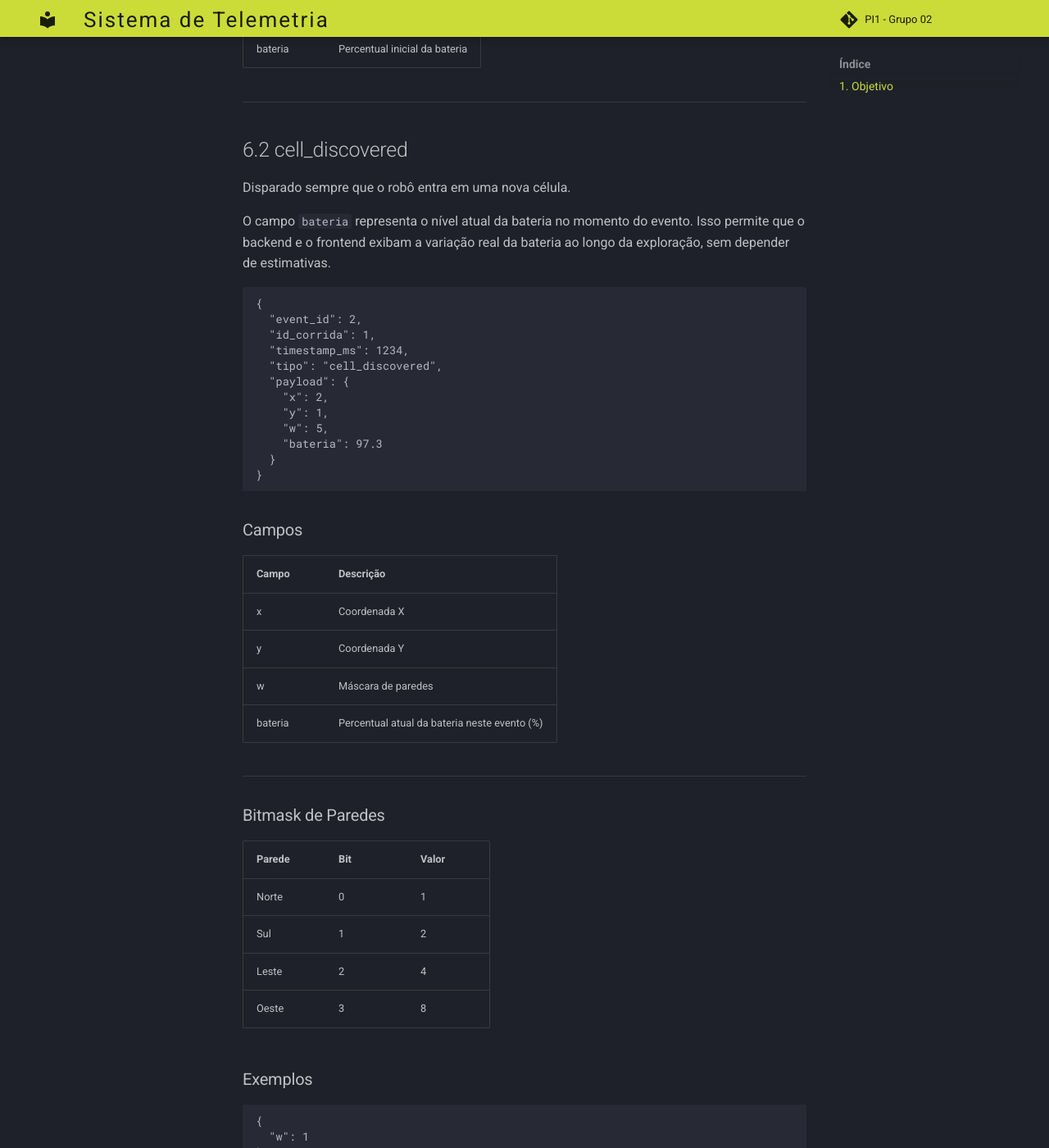
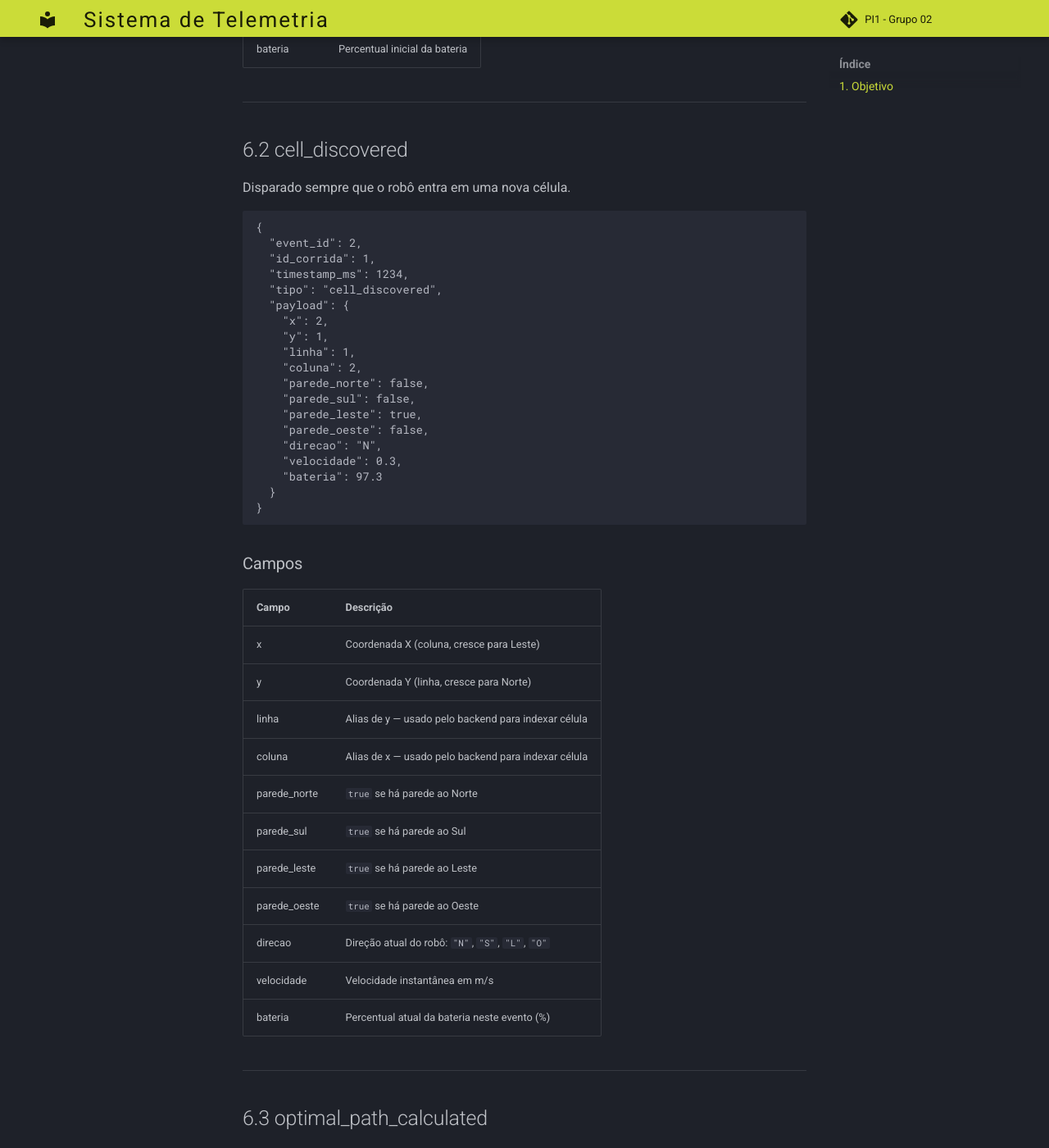
Before and after one commit to fcte-pi1/2026_1_PI1_Grupo02_Bruno, an MkDocs documentation site: the page built from docs/pages/software/telemetria.md, in a window 1280 px wide and 1400 px high, scrolled down 4364 px. Shown: the whole window at 82% size. Built offline with MkDocs 1.6.1 and Material for MkDocs 9.7.7, drawn with Linux system fonts in a browser that asks for light colours; comment, search, counter and statistics services are not loaded; some of the changed text lies outside the part shown.

Commit message:
refactor(telemetria): cell_discovered usa paredes booleanas e campos direcao/velocidade

````diff
--- a/docs/pages/software/telemetria.md
+++ b/docs/pages/software/telemetria.md
@@ -181,10 +181,6 @@ Disparado uma única vez ao iniciar uma corrida.
 
 Disparado sempre que o robô entra em uma nova célula.
 
-O campo `bateria` representa o nível atual da bateria no momento do evento.
-Isso permite que o backend e o frontend exibam a variação real da bateria
-ao longo da exploração, sem depender de estimativas.
-
 ```json
 {
   "event_id": 2,
@@ -194,7 +190,14 @@ ao longo da exploração, sem depender de estimativas.
   "payload": {
     "x": 2,
     "y": 1,
-    "w": 5,
+    "linha": 1,
+    "coluna": 2,
+    "parede_norte": false,
+    "parede_sul": false,
+    "parede_leste": true,
+    "parede_oeste": false,
+    "direcao": "N",
+    "velocidade": 0.3,
     "bateria": 97.3
   }
 }
@@ -202,49 +205,19 @@ ao longo da exploração, sem depender de estimativas.
 
 ### Campos
 
-| Campo   | Descrição                                    |
-| ------- | -------------------------------------------- |
-| x       | Coordenada X                                 |
-| y       | Coordenada Y                                 |
-| w       | Máscara de paredes                           |
-| bateria | Percentual atual da bateria neste evento (%) |
-
----
-
-### Bitmask de Paredes
-
-| Parede | Bit | Valor |
-| ------ | --- | ----- |
-| Norte  | 0   | 1     |
-| Sul    | 1   | 2     |
-| Leste  | 2   | 4     |
-| Oeste  | 3   | 8     |
-
-### Exemplos
-
-```json
-{
-  "w": 1
-}
-```
-
-Parede ao Norte.
-
-```json
-{
-  "w": 5
-}
-```
-
-Parede ao Norte e Leste.
-
-```json
-{
-  "w": 15
-}
-```
-
-Célula cercada por paredes.
+| Campo        | Descrição                                         |
+| ------------ | ------------------------------------------------- |
+| x            | Coordenada X (coluna, cresce para Leste)          |
+| y            | Coordenada Y (linha, cresce para Norte)           |
+| linha        | Alias de y — usado pelo backend para indexar célula |
+| coluna       | Alias de x — usado pelo backend para indexar célula |
+| parede_norte | `true` se há parede ao Norte                      |
+| parede_sul   | `true` se há parede ao Sul                        |
+| parede_leste | `true` se há parede ao Leste                      |
+| parede_oeste | `true` se há parede ao Oeste                      |
+| direcao      | Direção atual do robô: `"N"`, `"S"`, `"L"`, `"O"` |
+| velocidade   | Velocidade instantânea em m/s                     |
+| bateria      | Percentual atual da bateria neste evento (%)      |
 
 ---
 
````
Also changed, not shown: 3 other files.
